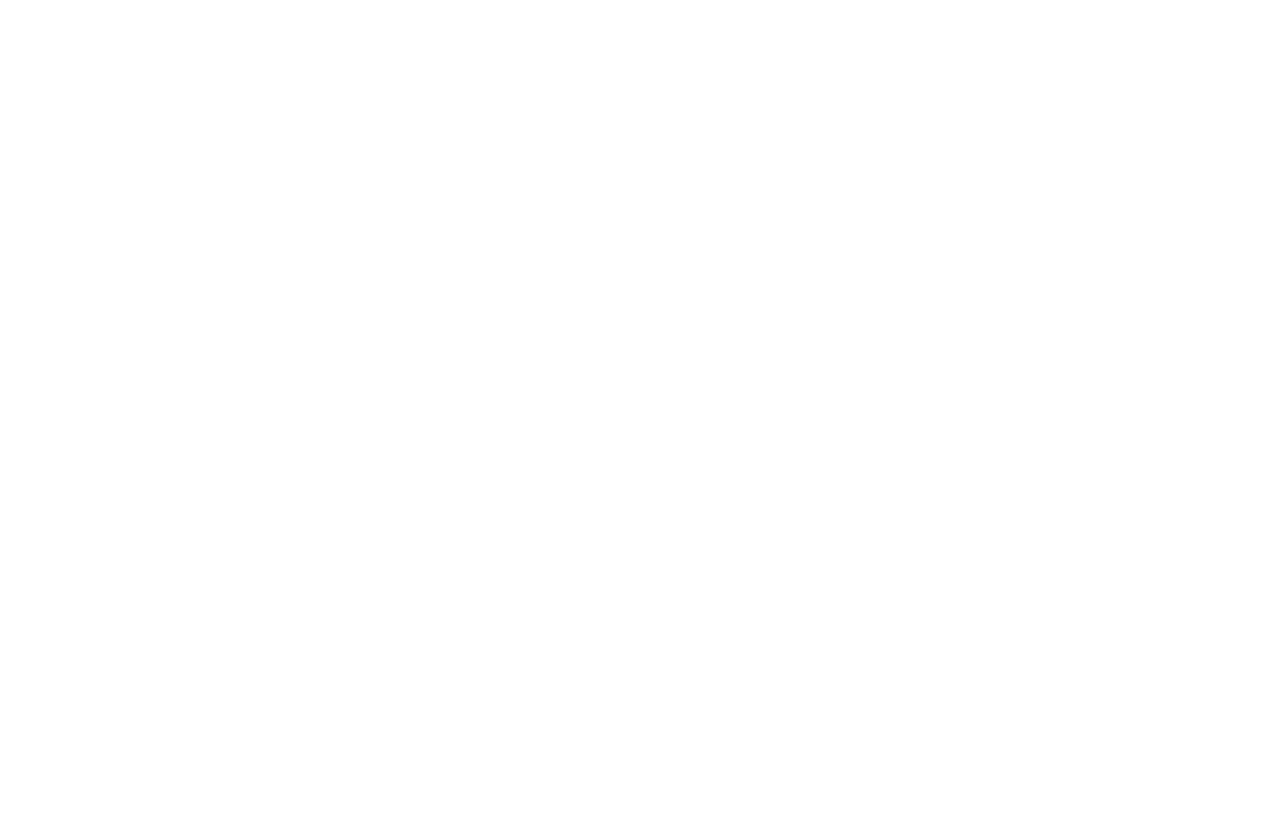
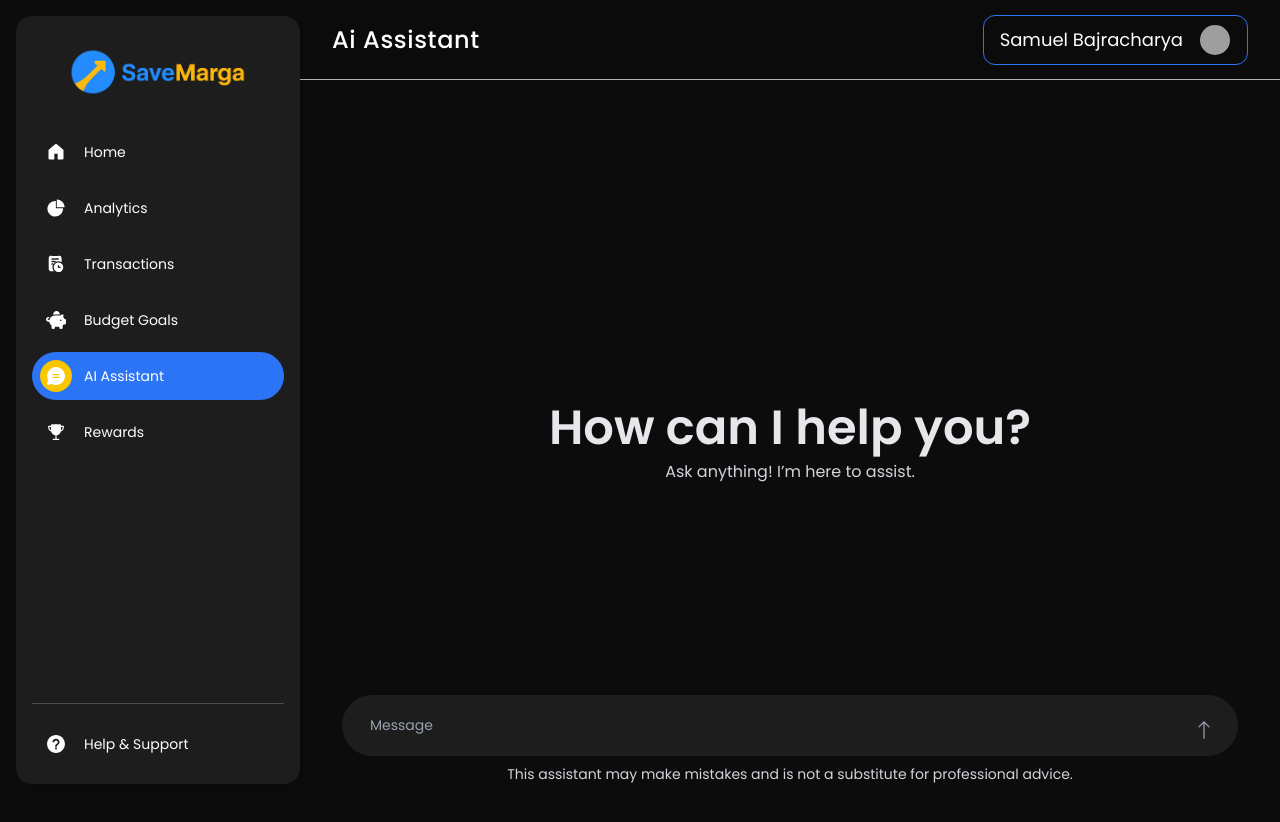
Before and after one commit to SamuelBajracharya/PersonalFinance-Frontend-FYP-, a Next.js app: page /ai-assistant in a window 1280 px wide. Before the commit this address had no page. Shown: the top 822 px of the page. Before the commit the page ends 800 px from the top, so only its background shows below. Built offline with nearby package versions, Linux system fonts and the light colour scheme; grey boxes are pictures that could not be loaded.

Commit message:
Added AI Assistant feature with proper markdown

```diff
--- a/api/aiAdvisor.ts
+++ /dev/null
@@ -1,19 +0,0 @@
-import { baseInstance } from "./axiosInstance";
-
-export interface AIAdvisorRequest {
-  user_prompt: string;
-}
-
-export interface AIAdvisorResponse {
-  summary: string;
-  advice: string;
-  raw_model_output: string;
-}
-
-export const fetchAIAdvisorAPI = async (payload: AIAdvisorRequest) => {
-  const response = await baseInstance.post<AIAdvisorResponse>(
-    "/ai/advisor",
-    payload
-  );
-  return response.data;
-};
--- /dev/null
+++ b/api/aiAssistant.ts
@@ -0,0 +1,19 @@
+import { baseInstance } from "./axiosInstance";
+
+export interface AIAssistantRequest {
+  user_prompt: string;
+}
+
+export interface AIAssistantResponse {
+  summary: string;
+  advice: string;
+  raw_model_output: string;
+}
+
+export const fetchAIAdvisorAPI = async (payload: AIAssistantRequest) => {
+  const response = await baseInstance.post<AIAssistantResponse>(
+    "/ai/advisor",
+    payload
+  );
+  return response.data;
+};
--- a/app/aiadvisor/page.tsx
+++ b/app/ai-assistant/page.tsx
@@ -2,14 +2,13 @@
 
 import React, { useEffect, useRef, useState } from "react";
 import { BsArrowUp } from "react-icons/bs";
-import { useAIAdvisor } from "@/hooks/useAIAdvisor";
+import { useAIAssistant } from "@/hooks/useAIAssistant";
 
 type Message = {
   id: string;
   role: "user" | "assistant";
   content: string;
 };
-
 
 const SESSION_ID_KEY = "ai_advisor_session_id";
 
@@ -23,7 +22,6 @@ const getSessionId = () => {
   }
   return id;
 };
-
 
 const TypingDots = () => (
   <div className="flex gap-1 text-2xl px-2">
@@ -121,13 +119,13 @@ const formatAssistantText = (text: string) => {
 
 /* ---------------- Main Component ---------------- */
 
-export default function AIAdvisor() {
+export default function AIAssistant() {
   const [input, setInput] = useState("");
   const [messages, setMessages] = useState<Message[]>([]);
   const [isLocked, setIsLocked] = useState(false);
 
   const textareaRef = useRef<HTMLTextAreaElement>(null);
-  const { mutateAsync, isPending } = useAIAdvisor();
+  const { mutateAsync, isPending } = useAIAssistant();
 
   const sessionId = getSessionId();
   const STORAGE_KEY = sessionId ? `ai_advisor_messages_${sessionId}` : null;
--- a/components/desktopComponents/DesktopNavbar.tsx
+++ b/components/desktopComponents/DesktopNavbar.tsx
@@ -10,19 +10,15 @@ const DesktopNavbar = () => {
 
   const isProfile = pathname === "/profile";
 
-  // Function to convert pathname to title
   const getTitle = (path: string) => {
     if (path === "/budgetgoals") return "Budget Goals";
 
-    // Remove leading slash and split by hyphen
     const words = path.replace(/^\//, "").split(/[-\/]/);
 
-    // Capitalize each word
     const capitalized = words.map(
       (word) => word.charAt(0).toUpperCase() + word.slice(1)
     );
 
-    // Join back with space
     return capitalized.join(" ") || "Dashboard";
   };
 
--- a/components/desktopComponents/DesktopSidebar.tsx
+++ b/components/desktopComponents/DesktopSidebar.tsx
@@ -46,8 +46,8 @@ const DesktopSidebar = () => {
       icon: <FaPiggyBank size={20} />,
     },
     {
-      href: "/aiadvisor",
-      label: "AI Advisor",
+      href: "/ai-assistant",
+      label: "AI Assistant",
       icon: <PiChatCircleTextFill size={22} />,
     },
     { href: "/rewards", label: "Rewards", icon: <IoTrophy size={18} /> },
--- a/hooks/useAIAdvisor.ts
+++ /dev/null
@@ -1,12 +0,0 @@
-import {
-  AIAdvisorRequest,
-  AIAdvisorResponse,
-  fetchAIAdvisorAPI,
-} from "@/api/aiAdvisor";
-import { useMutation } from "@tanstack/react-query";
-
-export const useAIAdvisor = () => {
-  return useMutation<AIAdvisorResponse, unknown, AIAdvisorRequest>({
-    mutationFn: (payload: AIAdvisorRequest) => fetchAIAdvisorAPI(payload),
-  });
-};
--- /dev/null
+++ b/hooks/useAIAssistant.ts
@@ -0,0 +1,12 @@
+import {
+  AIAssistantRequest,
+  AIAssistantResponse,
+  fetchAIAdvisorAPI,
+} from "@/api/aiAssistant";
+import { useMutation } from "@tanstack/react-query";
+
+export const useAIAssistant = () => {
+  return useMutation<AIAssistantResponse, unknown, AIAssistantRequest>({
+    mutationFn: (payload: AIAssistantRequest) => fetchAIAdvisorAPI(payload),
+  });
+};
```
